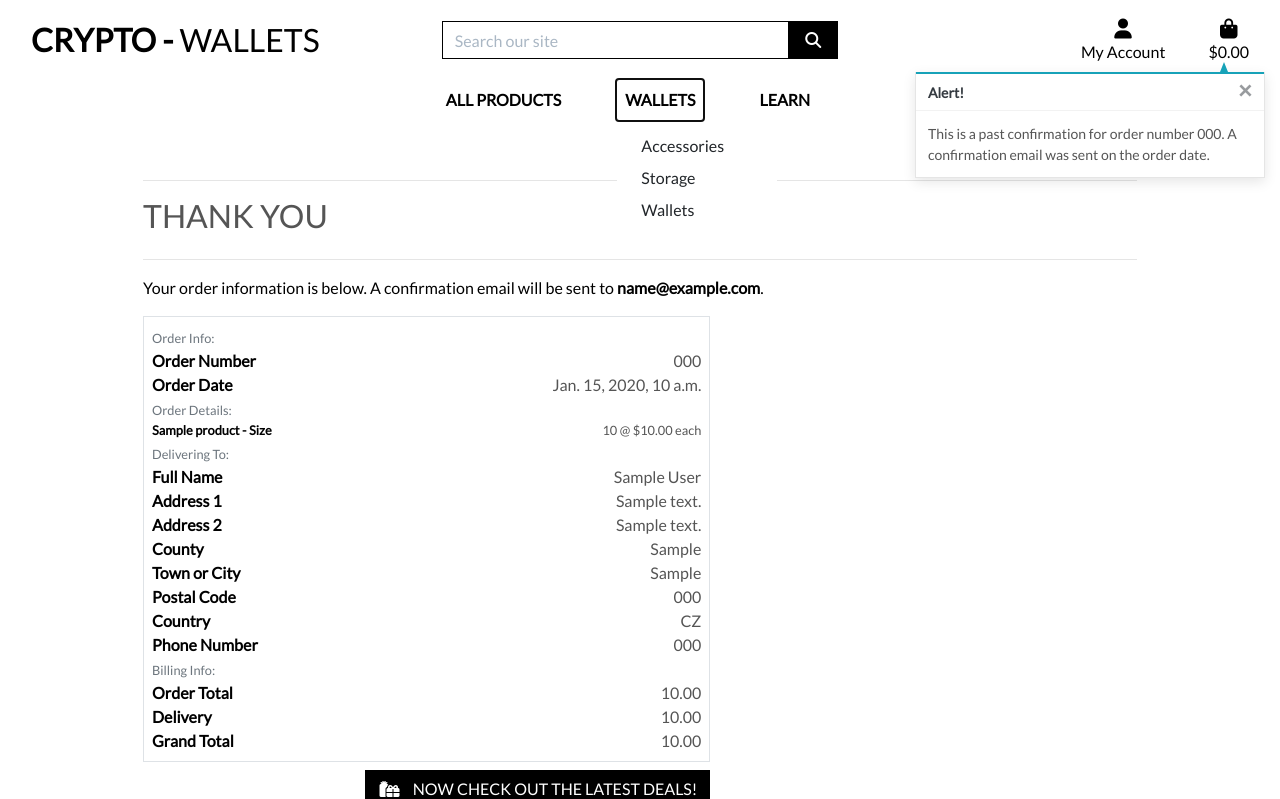
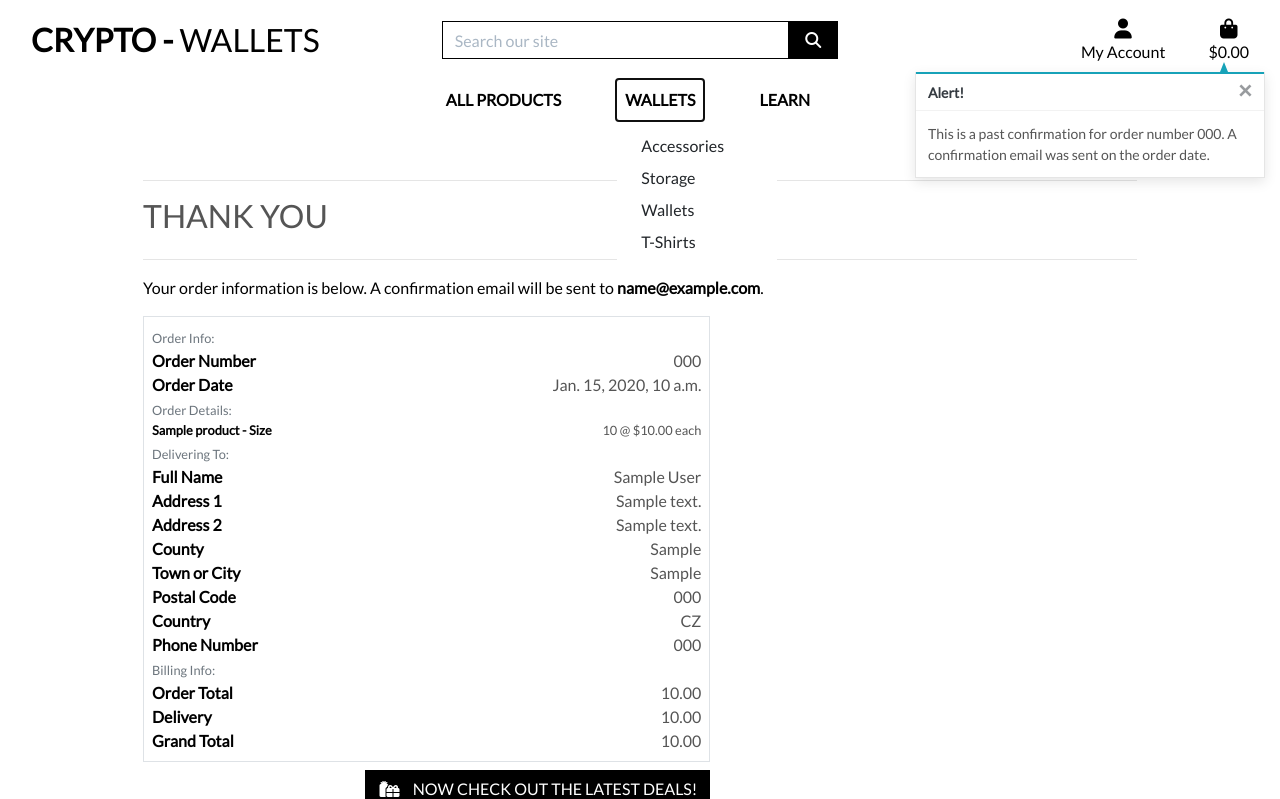
Before and after one commit to kotopes1/crypto-hardware-wallet, a Django app: page /profile/order_history/000 in a window 1280 px wide, after a click on "WALLETS". Shown: the top 799 px of the page. Run offline with Django 3.2, Linux system fonts and the light colour scheme; tables that the repository leaves empty hold one stand-in row (values such as "Sample post"); some libraries are stand-ins or nearby versions.

Commit message:
Added t-shirt dropdown menu on nav bar and images

```diff
--- a/templates/includes/main-nav.html
+++ b/templates/includes/main-nav.html
@@ -20,6 +20,7 @@
                 <a href="{% url 'products' %}?accessories" class="dropdown-item">Accessories</a>
                 <a href="{% url 'products' %}?category=storage" class="dropdown-item">Storage</a>
                 <a href="{% url 'products' %}?category=wallets" class="dropdown-item">Wallets</a>
+                <a href="{% url 'products' %}?category=t-shirts" class="dropdown-item">T-Shirts</a>
                 <!--<a href="{% url 'products' %}?category=accessories,storage,wallets" class="dropdown-item">All Wallets &amp Accessories</a> -->
             </div>
         </li>
```
Also changed, not shown: media/ledger tshirt.jpg (added), media/ledger tshirt1.jpg (added), media/ledger tshirt2.jpg (added), media/ledger tshirt3.jpg (added).
